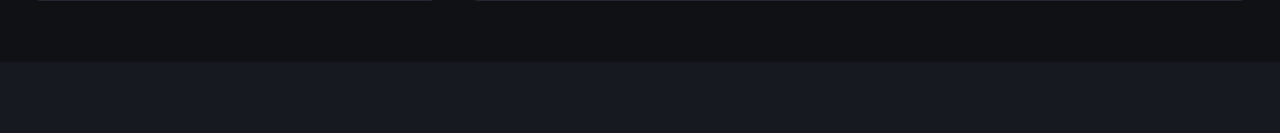
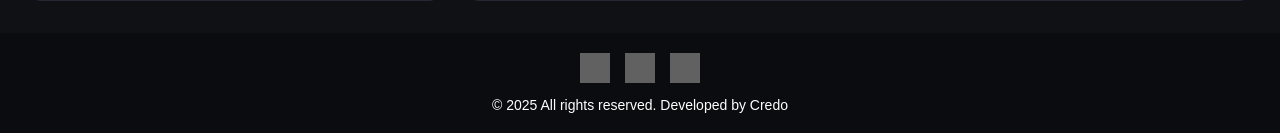
Before and after one commit to credough/chords-transposer-crud, a Flask app: page / in a window 1280 px wide. Shown: the part 738-871 px from the top of the page. Before the commit the page ends 739 px from the top, so only its background shows below. Run offline with Flask 3, Linux system fonts and the light colour scheme; data comes from the database, SQL or seed files in the repository; grey boxes are pictures that could not be loaded.

Commit message:
finalizing

```diff
--- a/static/style.css
+++ b/static/style.css
@@ -387,3 +387,41 @@ main {
   line-height: 1.8;
   white-space: pre-wrap;
 }
+
+.app-footer {
+  background-color: #0a0c10;
+  color: #fff;
+  padding: 20px 0;
+  text-align: center;
+  font-family: Arial, sans-serif;
+  position: relative;
+  bottom: 0;
+  width: 100%;
+}
+
+.footer-content {
+  display: flex;
+  flex-direction: column;
+  align-items: center;
+  gap: 10px;
+}
+
+.social-icons {
+  display: flex;
+  gap: 15px;
+}
+
+.social-icons img {
+  width: 30px;
+  height: 30px;
+  filter: invert(1); /* makes SVG white */
+  transition: transform 0.2s;
+}
+
+.social-icons a:hover img {
+  transform: scale(1.2);
+}
+
+.footer-text {
+  font-size: 14px;
+}
--- a/templates/index.html
+++ b/templates/index.html
@@ -4,7 +4,7 @@
     <meta charset="UTF-8">
     <meta name="viewport" content="width=device-width, initial-scale=1.0">
     <title>iChords</title>
-    <link rel="icon" href="design/favicon2.png" type="image/x-icon">
+    <link rel="icon" type="image/png" href="{{ url_for('static', filename='design/favicon2.png') }}">
     <!-- Fonts -->
     <link href="style.css" rel="stylesheet">
     <link rel="stylesheet" href="{{ url_for('static', filename='style.css') }}">
@@ -17,7 +17,7 @@
     <!-- NAVBAR -->
     <header class="navbar">
         <div class="logo-section">
-            <img src="design/logo.png" alt="iChords Logo" class="logo">
+            <img src="{{ url_for('static', filename='design/logo.png') }}" alt="iChords Logo" class="logo">
         </div>
 
         <ul class="nav-links">
@@ -84,5 +84,25 @@
     <script src="{{ url_for('static', filename='app.js') }}"></script>
     <script src="https://unpkg.com/aos@2.3.4/dist/aos.js"></script>
 
+    <footer class="app-footer">
+  <div class="footer-content">
+    <div class="social-icons">
+      <a href="https://www.linkedin.com/in/celindro-aaron-creed-p-720293358/" target="_blank">
+        <img src="https://cdn.jsdelivr.net/gh/simple-icons/simple-icons/icons/linkedin.svg" alt="LinkedIn">
+      </a>
+      <a href="https://github.com/credough" target="_blank">
+        <img src="https://cdn.jsdelivr.net/gh/simple-icons/simple-icons/icons/github.svg" alt="GitHub">
+      </a>
+      <a href="https://www.facebook.com/aaron.celindro.73" target="_blank">
+        <img src="https://cdn.jsdelivr.net/gh/simple-icons/simple-icons/icons/facebook.svg" alt="Facebook">
+      </a>
+    </div>
+    <div class="footer-text">
+      &copy; 2025 All rights reserved. Developed by Credo
+    </div>
+  </div>
+</footer>
+
+
 </body>
 </html>
```
Also changed, not shown: static/design/favicon.png (renamed from templates/design/favicon.png), static/design/favicon2.png (renamed from templates/design/favicon2.png), static/design/logo.png (renamed from templates/design/logo.png).
